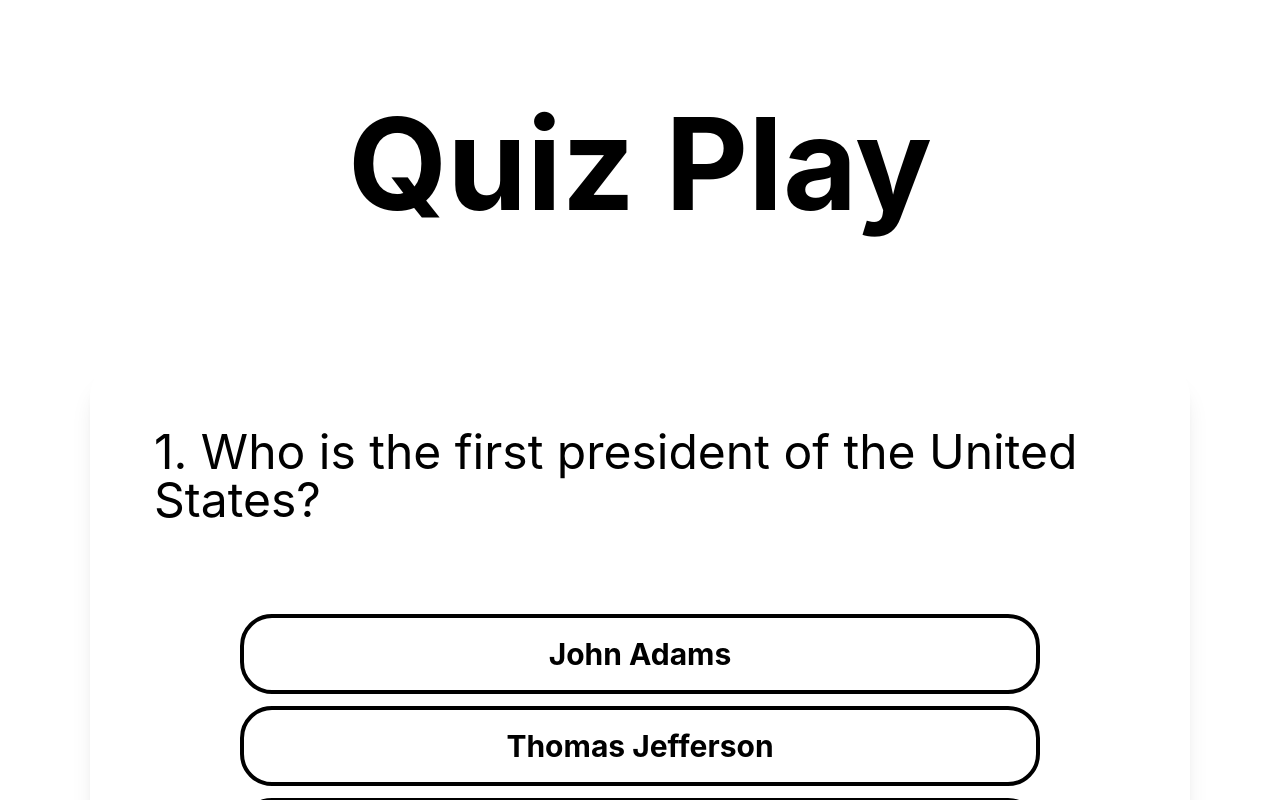
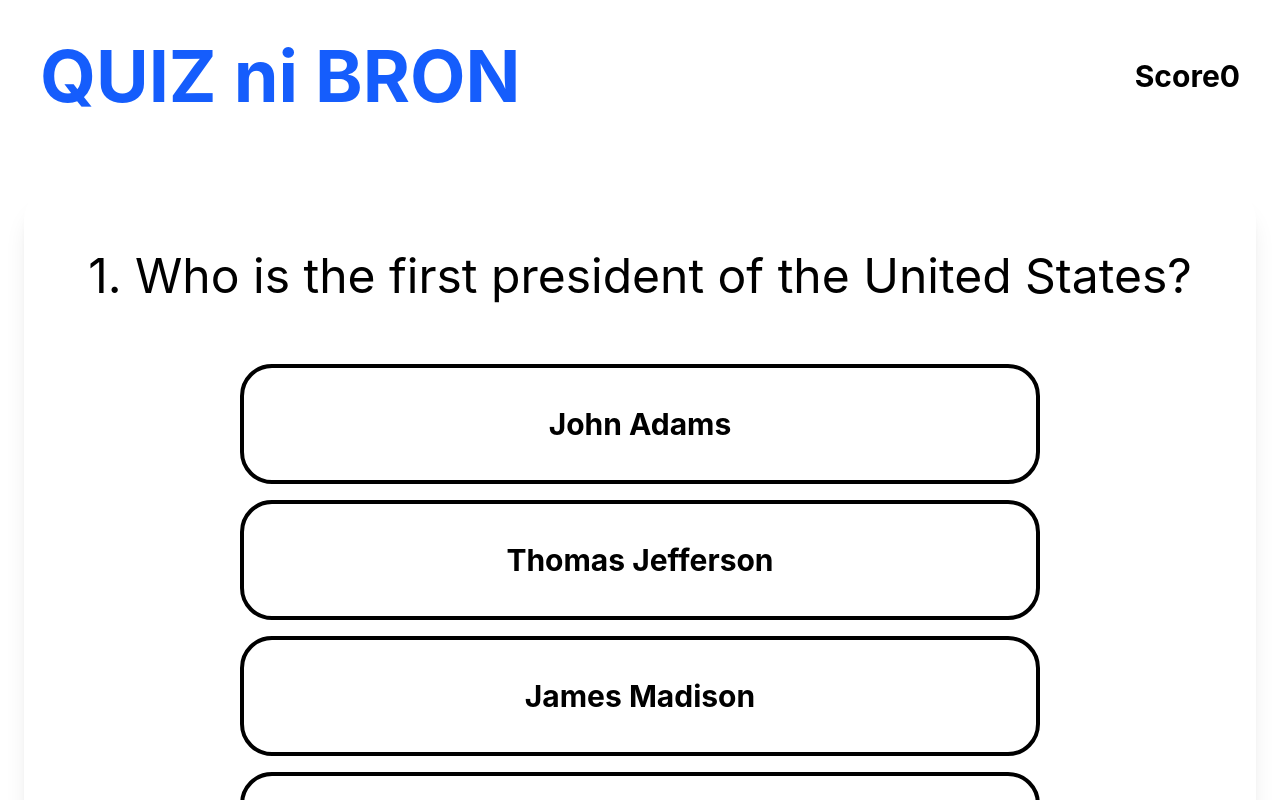
Before and after one commit to falsettoDev06/quiz-app, a React (Vite) app: page /quizplay in a window 1280 px wide. Shown: the top 800 px of the page. Built offline with nearby package versions, Linux system fonts and the light colour scheme.

Commit message:
adding QuizContext

```diff
--- a/src/App.jsx
+++ b/src/App.jsx
@@ -6,14 +6,19 @@ import Welcome from "./pages/Welcome";
 import Results from "./pages/Results";
 import QuizPlay from "./pages/QuizPlay";
 
+//context
+import { QuizProvider } from "./context/QuizContext";
+
 function App() {
   return (
     <div className="App">
-      <Routes>
-        <Route path="/" element={<Welcome />} />
-        <Route path="/quizplay" element={<QuizPlay />} />
-        <Route path="/results" element={<Results />} />
-      </Routes>
+      <QuizProvider>
+        <Routes>
+          <Route path="/" element={<Welcome />} />
+          <Route path="/quizplay" element={<QuizPlay />} />
+          <Route path="/results" element={<Results />} />
+        </Routes>
+      </QuizProvider>
     </div>
   );
 }
--- a/src/components/Button.jsx
+++ b/src/components/Button.jsx
@@ -1,22 +1,37 @@
-import {useState, useEffect} from "react";
-
-function Button({options, isCorrect}){
-  const [color, setColor] = useState("text-black");
-  const [isClicked, setIsClicked] = useState(false);
-  function handleClick(){
-    if (isClicked) return;
-    if(options == isCorrect){
-      setColor("bg-green-500 text-white");
-
-    }else{
-      setColor("bg-red-500 text-white");
+import { useState } from "react";
+import { useQuizContext } from "../context/QuizContext";
+function Button({ option, correct,}) {
+  const { score, setScore, reveal, setReveal, revealAnswer } = useQuizContext();
+  const [status, setStatus] = useState("idle");
+  function handleClick() {
+    if (reveal) return;
+    if (option === correct) {
+      setStatus("correct");
+      setScore(prevScore => prevScore + 1);
+    } else {
+      setStatus("incorrect");
+      setScore(prevScore => prevScore <= 0? 0 : prevScore - 1);
     }
-    setIsClicked(true);
+    revealAnswer();
   }
-
-  return(
-    <button className={`w-200 text-3xl h-20 border-4 border-black rounded-4xl font-bold cursor-pointer ${color} m-1.5 ease-in duration-100 `} onClick={handleClick}>{options}</button>
-  )
+  function getStatusColor(currentStatus, reveal) {
+    const base =
+      "w-200 h-30 border-4 border-black rounded-4xl font-bold cursor-pointer my-2 text-3xl";
+    if (reveal) {
+      return `${base} ${correct === option ? "bg-green-200 border-8 border-solid border-green-400" : "bg-red-500 border-8 border-solid border-red-700 text-white"}`;
+    } else if (currentStatus === "idle") {
+      return base;
+    } else if (currentStatus === "correct") {
+      return `${base} bg-green-200 border-8 border-solid border-green-400`;
+    } else if (currentStatus === "incorrect") {
+      return `${base} bg-red-500 border-8 border-solid border-red-700 text-white`;
+    }
+  }
+  return (
+    <button className={getStatusColor(status, reveal)} onClick={handleClick}>
+      {option}
+    </button>
+  );
 }
 
 export default Button;
--- a/src/components/QuizCard.jsx
+++ b/src/components/QuizCard.jsx
@@ -1,36 +1,24 @@
+import { useState } from "react";
 import Button from "./Button";
-import { useState } from "react";
-//array of questions and answers
 
-const questions = [
-  {
-    id: 1,
-    question: "Who is the first president of the United States?",
-  },
-];
-
-const answers = [
-  {
-    id: 1,
-    correct: "George Washington",
-    options: ["John Adams", "Thomas Jefferson", "James Madison", "George Washington"],
-  }
-]
-
-function QuizCard() {
+function QuizCard({questions, answers}) {
   const [counter, setCounter] = useState(0);
+  const [reveal, setReveal] = useState(false);
 
 
   return (
-    <div className="w-275 h-175 shadow-xl rounded-4xl p-16 flex flex-col justify-between">
+    <div className="300 h-200 shadow-xl rounded-4xl p-16 flex flex-col justify-between">
       <p className="text-5xl h-30">
         {questions[counter].id}. {questions[counter].question}
       </p>
       <div className="flex flex-col justify-center items-center py-6">
-        <Button options={answers[counter].options[0]} isCorrect={answers[counter].correct}/>
-        <Button options={answers[counter].options[1]} isCorrect={answers[counter].correct}/>
-        <Button options={answers[counter].options[2]} isCorrect={answers[counter].correct}/>
-        <Button options={answers[counter].options[3]} isCorrect={answers[counter].correct}/>
+        {answers[counter].options.map((option, i) => (
+          <Button
+            option={option}
+            key={i}
+            correct={answers[counter].correct}
+          />
+        ))}
       </div>
     </div>
   );
--- /dev/null
+++ b/src/context/QuizContext.jsx
@@ -0,0 +1,25 @@
+import {createContext, useContext, useState} from "react";
+
+const QuizContext = createContext();
+
+export const useQuizContext = () => useContext(QuizContext);
+
+export const QuizProvider = ({children}) => {
+  const [score, setScore] = useState(0);
+  const [reveal, setReveal] = useState(false);
+  const revealAnswer = () => {
+    setReveal(true);
+  }
+  const value = {
+    score,
+    setScore,
+    reveal,
+    setReveal,
+    revealAnswer
+  }
+  return (
+    <QuizContext.Provider value={value}>
+      {children}
+    </QuizContext.Provider>
+  )
+}
--- a/src/pages/QuizPlay.jsx
+++ b/src/pages/QuizPlay.jsx
@@ -1,13 +1,32 @@
 import { useState } from "react";
 import QuizCard from "../components/QuizCard";
+import { useQuizContext } from "../context/QuizContext";
+const questions = [
+  {
+    id: 1,
+    question: "Who is the first president of the United States?",
+  },
+];
+
+const answers = [
+  {
+    id: 1,
+    correct: "George Washington",
+    options: ["John Adams", "Thomas Jefferson", "James Madison", "George Washington"],
+  }
+]
+
 function QuizPlay() {
+  const {score} = useQuizContext();
+
   return (
     <div>
-      <div className="flex flex-col justify-center items-center p-25 mb-9">
-        <h1 className="font-bold text-9xl">Quiz Play</h1>
+      <div className="flex flex-row justify-between items-center p-10 mb-9">
+        <h1 className="font-bold text-7xl text-blue-600">QUIZ ni BRON</h1>
+        <h2 className="font-bold text-3xl">Score{score}</h2>
       </div>
       <div className="flex flex-col justify-center items-center">
-        <QuizCard/>
+        <QuizCard questions={questions} answers={answers} score={score}/>
       </div>
     </div>
   );
```
Also changed, not shown: src/data/q&a-data.jsx (deleted), src/index.css (line endings or trailing spaces).
